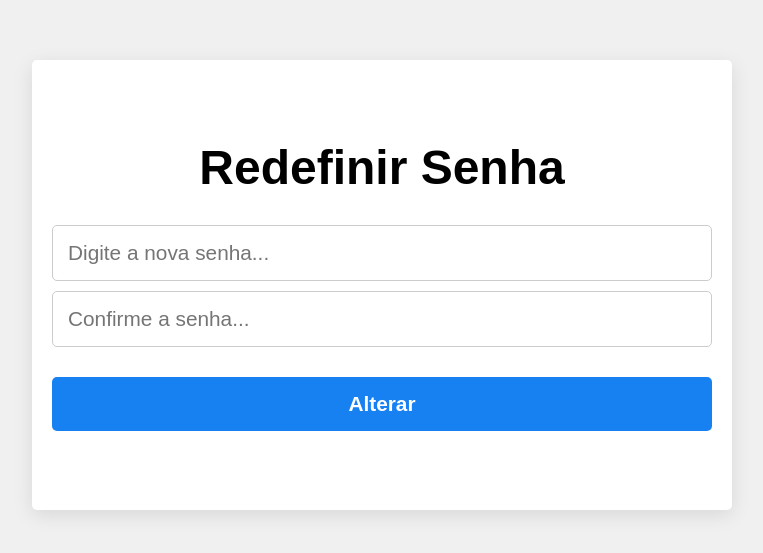
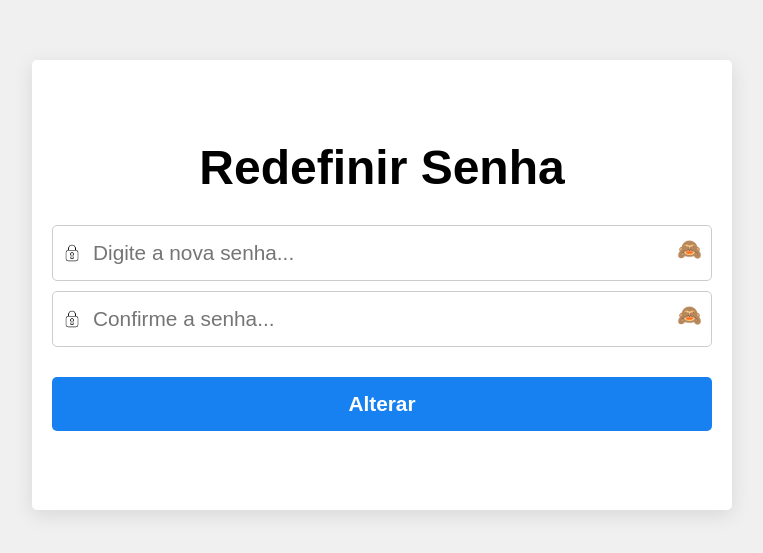
Before and after one commit to GRodrigues10/produtime-reactjs, a React (Vite) app: page /produtime-reactjs/forgotPassword in a window 1280 px wide. Shown: the part 115-668 px from the top of the page, without its empty margins (258-1021 px from the left). Built offline with nearby package versions, Linux system fonts and the light colour scheme.

Commit message:
atualização dos emojis da senha

```diff
--- a/src/pages/CreateAccount/CreateAccount.jsx
+++ b/src/pages/CreateAccount/CreateAccount.jsx
@@ -3,7 +3,6 @@ import { StylesCreateAccount } from "./Styles";
 import { useNavigate } from "react-router-dom";
 import passwordImg from "../../assets/senha.png";
 import emailImg from "../../assets/o-email.png";
-
 
 function CreateAccount() {
   const [firstName, setFirstName] = useState("");
@@ -11,6 +10,7 @@ function CreateAccount() {
   const [email, setEmail] = useState("");
   const [password, setPassword] = useState("");
   const [select, setSelect] = useState("");
+  const [showNewPassword, setShowNewPassword] = useState(false);
 
   const navigate = useNavigate();
 
@@ -67,18 +67,22 @@ function CreateAccount() {
                 onChange={(e) => setEmail(e.target.value)}
               />
               <img src={emailImg} alt="Email-logo" className="iconImage" />
-
-
             </div>
 
             <div className="password-wrapper">
               <input
-                type="password"
+                type={showNewPassword ? 'text' : 'password'}
                 placeholder="Senha"
                 value={password}
                 onChange={(e) => setPassword(e.target.value)}
               />
               <img src={passwordImg} alt="Senha-logo" className="iconImage" />
+              <span
+                className="toggleEmoji"
+                onClick={() => setShowNewPassword(!showNewPassword)}
+              >
+                {showNewPassword ? "🙉" : "🙈"}
+              </span>
             </div>
           </div>
           <div className="birth">
--- a/src/pages/CreateAccount/Styles.js
+++ b/src/pages/CreateAccount/Styles.js
@@ -84,6 +84,16 @@ export const StylesCreateAccount = styled.div`
     pointer-events: none;
   }
 
+   .toggleEmoji {
+  position: absolute;
+  right: 10px;
+  cursor: pointer;
+  font-size: 20px;
+  user-select: none;
+  top: 4px;
+
+}
+
   .content .name input {
     padding: 10px;
     border-radius: 5px;
@@ -157,11 +167,17 @@ export const StylesCreateAccount = styled.div`
       font-size: 1.1rem;
     }
 
+    .toggleEmoji{
+      top: 10px;
+    }
+
     .btn button {
       padding: 15px;
       font-size: 1.2rem;
       cursor: pointer;
     }
+
+
   }
 
   @media screen and (min-width: 992px) {
@@ -190,6 +206,10 @@ export const StylesCreateAccount = styled.div`
       font-size: 1.2rem;
     }
 
+    .toggleEmoji{
+      top: 16px;
+    }
+
     select {
       margin-top: 30px !important;
       width: 200px;
--- a/src/pages/ForgotPassword/ForgotPassword.jsx
+++ b/src/pages/ForgotPassword/ForgotPassword.jsx
@@ -1,40 +1,66 @@
 import React, { useState } from "react";
 import { StylesForgotPassword } from "./Styles";
+import passwordImg from "../../assets/senha.png";
 import { useNavigate } from "react-router-dom";
 
 function ForgotPassword() {
   const [newPassword, setNewPassword] = useState("");
   const [confirmNewPassword, setConfirmNewPassword] = useState("");
+  const [showNewPassword, setShowNewPassword] = useState(false);
+  const [showConfirmPassword, setShowConfirmPassword] = useState(false);
   const navigate = useNavigate();
+
   const leave = () => {
-    if(!newPassword.trim() || !confirmNewPassword.trim()){
-        alert('Preencha todos os campos!');
+    if (!newPassword.trim() || !confirmNewPassword.trim()) {
+      alert("Preencha todos os campos!");
       return;
     }
-    if(newPassword !== confirmNewPassword){
-      alert('As senhas não são iguais. Tente novamente!');
+    if (newPassword !== confirmNewPassword) {
+      alert("As senhas não são iguais. Tente novamente!");
       return;
     }
     navigate("/");
   };
+
   return (
     <StylesForgotPassword>
       <div className="content">
         <h1>Redefinir Senha</h1>
+
+        <div className="password-wrapper">
           <input
-          type="password"
+            type={showNewPassword ? "text" : "password"}
             placeholder="Digite a nova senha..."
             autoComplete="new-password"
             value={newPassword}
-          onChange={(e)=>setNewPassword(e.target.value)}
+            onChange={(e) => setNewPassword(e.target.value)}
           />
+          <img src={passwordImg} alt="Senha-logo" className="iconImage" />
+          <span
+            className="toggleEmoji"
+            onClick={() => setShowNewPassword(!showNewPassword)}
+          >
+            {showNewPassword ? "🙉" : "🙈"}
+          </span>
+        </div>
+
+        <div className="password-wrapper">
           <input
-          type="password"
+            type={showConfirmPassword ? "text" : "password"}
             placeholder="Confirme a senha..."
             autoComplete="new-password"
             value={confirmNewPassword}
-          onChange={(e)=>setConfirmNewPassword(e.target.value)}
+            onChange={(e) => setConfirmNewPassword(e.target.value)}
           />
+          <img src={passwordImg} alt="Senha-logo" className="iconImage" />
+          <span
+            className="toggleEmoji"
+            onClick={() => setShowConfirmPassword(!showConfirmPassword)}
+          >
+            {showConfirmPassword ? "🙉" : "🙈"}
+          </span>
+        </div>
+
         <button onClick={leave}>Alterar</button>
       </div>
     </StylesForgotPassword>
--- a/src/pages/ForgotPassword/Styles.js
+++ b/src/pages/ForgotPassword/Styles.js
@@ -41,6 +41,35 @@ export const StylesForgotPassword = styled.div `
 
     }
 
+     .password-wrapper {
+    position: relative;
+    width: 100%;
+  }
+
+  .password-wrapper input {
+    width: 100%;
+    padding-left: 40px !important; /* espaço pro ícone */
+  }
+
+  .password-wrapper .iconImage {
+    position: absolute;
+    left: 10px;
+    top: 50%;
+    transform: translateY(-50%);
+    width: 20px;
+    height: 20px;
+    pointer-events: none;
+  }
+
+  .toggleEmoji {
+  position: absolute;
+  right: 10px;
+  cursor: pointer;
+  font-size: 20px;
+  user-select: none;
+  top: 8px;
+}
+
     .content button{
         background-color: #1881f1ff;
         color:white;
@@ -80,6 +109,8 @@ export const StylesForgotPassword = styled.div `
         font-size: 1.2rem;
     }
 
+
+
     }
 
 
@@ -101,5 +132,9 @@ export const StylesForgotPassword = styled.div `
             padding: 15px;
             font-size: 1.3rem;
         }
+
+         .toggleEmoji{
+            top: 12px;
+    }
     }
 `
--- a/src/pages/Login/LoginScreen.jsx
+++ b/src/pages/Login/LoginScreen.jsx
@@ -11,6 +11,8 @@ function LoginScreen() {
 
   const [email, setEmail] = useState("");
   const [password, setPassword] = useState("");
+  const [showNewPassword, setShowNewPassword] = useState(false);
+
 
   const navigate = useNavigate();
 
@@ -72,13 +74,19 @@ function LoginScreen() {
 
               <div className="input-wrapper">
                 <input
-                  type="password"
+                  type={showNewPassword ? 'text' : 'password'}
                   placeholder="Senha"
                   autoComplete="new-password"
                   onChange={(e) => setPassword(e.target.value)}
                   value={password}
                 />
                 <img src={passwordImg} alt="Senha-logo" className="iconImage" />
+                <span
+            className="toggleEmoji"
+            onClick={() => setShowNewPassword(!showNewPassword)}
+          >
+            {showNewPassword ? "🙉" : "🙈"}
+          </span>
               </div>
 
               <button onClick={login}>Entrar</button>
--- a/src/pages/Login/Styles.js
+++ b/src/pages/Login/Styles.js
@@ -75,7 +75,14 @@ export const StylesLogin = styled.div `
       outline: none;
 }
 
-
+  .toggleEmoji {
+  position: absolute;
+  right: 10px;
+  cursor: pointer;
+  font-size: 20px;
+  user-select: none;
+  top: 6px;
+}
 
 
     .input-wrapper .iconImage {
@@ -141,6 +148,10 @@ export const StylesLogin = styled.div `
              .content .links p{
                 font-size: 1rem;
              }
+
+             .toggleEmoji{
+                top: 8px;
+             }
         }
 
 
```
Lines whose indentation alone changed are shown as unchanged.
